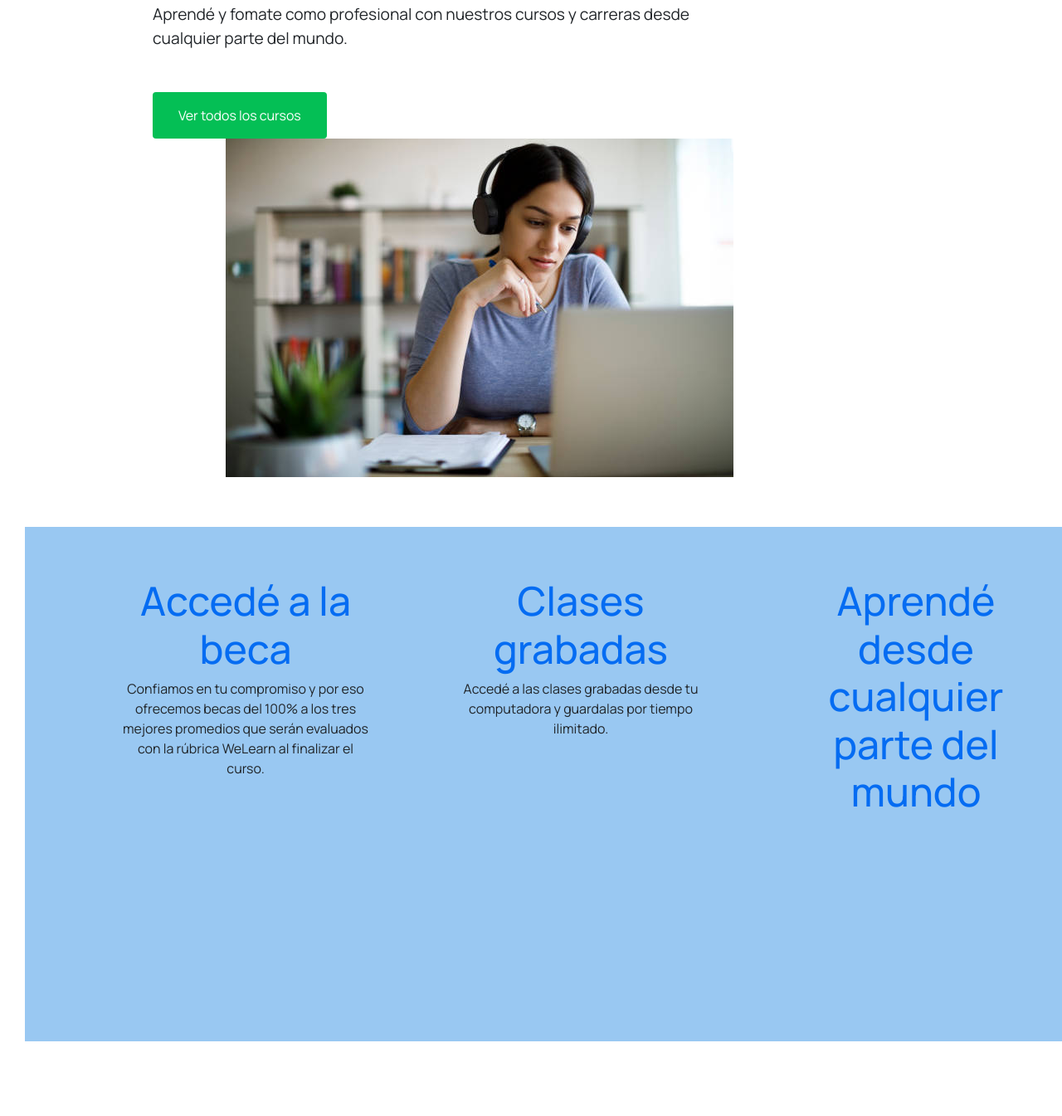
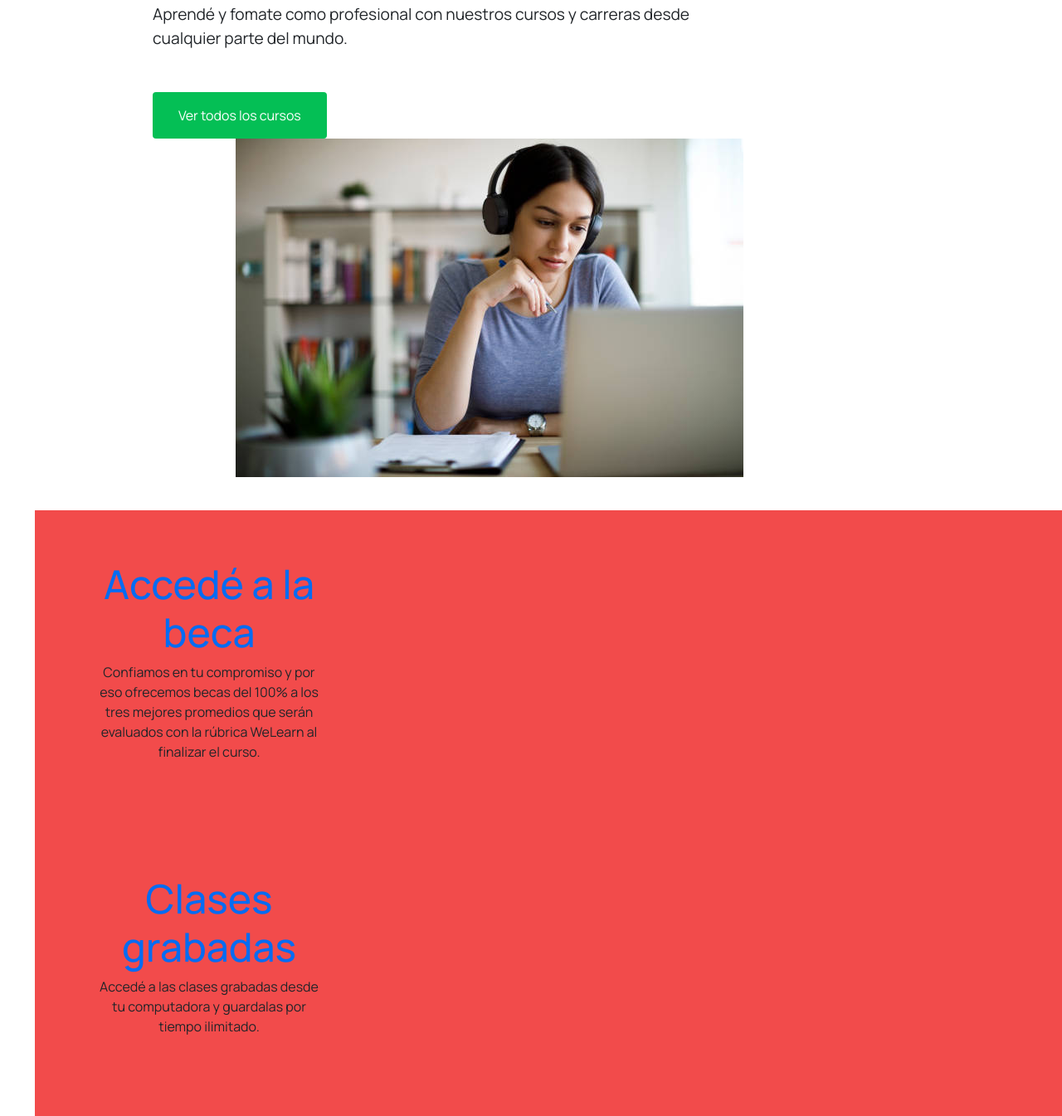
Before and after one commit to catacasa123/WeLearn, a plain HTML site: page index.html in a window 1280 px wide. Shown: the part 455-1800 px from the top of the page at 83% size. Drawn offline with nearby package versions, Linux system fonts and the light colour scheme.

Commit message:
arme row y column

```diff
--- a/css/estilos.css
+++ b/css/estilos.css
@@ -16,6 +16,7 @@
     .beneficios{
         display: flex;
         flex-direction: column;
+        flex-wrap: wrap;
     }
     .imagenPlataforma{
         width: 800px;
@@ -58,7 +59,11 @@
             display: flex;
             flex-wrap: wrap;
         }
-
+        .beneficios{
+            display: flex;
+            flex-direction: column;
+            background-color: #F24B4B;
+        }
     }
 
 }
--- a/index.html
+++ b/index.html
@@ -20,7 +20,7 @@
 <body>
     <div class="container-fluid">
         <header class="row barra">
-            <nav class="barra__menu">
+            <nav class="col-12 barra__menu">
                 <ul class="barra__secciones">
                     <a href="./index.html"><img class="barra__logo" src="./multimedia/logo_blanco.png" alt="logo"></a>
                     <li><a href="./paginas/Cursos.html">Cursos</a></li>
@@ -32,28 +32,28 @@
         </header>
         <main>
             <div class="row plataforma">
-                <div class="plataforma__tituloparrafo">
-                    <h1 class="plataforma__titulo">Plataforma de aprendizaje 100% online</h1>
-                        <p class="plataforma__parrafo">Aprendé y fomate como profesional con nuestros cursos y carreras desde cualquier parte del mundo.</p>
-                        <a class="btn" href="./paginas/Cursos.html">Ver todos los cursos</a>
+                <div class="col-12 plataforma__tituloparrafo">
+                    <h1 class="col-12 plataforma__titulo">Plataforma de aprendizaje 100% online</h1>
+                        <p class="col-6 plataforma__parrafo">Aprendé y fomate como profesional con nuestros cursos y carreras desde cualquier parte del mundo.</p>
+                        <a class=" btn" href="./paginas/Cursos.html">Ver todos los cursos</a>
                         <!--poner una imagen-->
-                </div>
-                <div class="imagenPlataforma">
-                    <!--<img src="./multimedia/varonestudiando.jpg" alt="varonestudiando">-->
-                    <div class="fotomujer"><img src="./multimedia/mujerestudiando.jpg" alt="mujerestudiando"></div>
+                        <div class="col-6 imagenPlataforma">
+                            <!--<img src="./multimedia/varonestudiando.jpg" alt="varonestudiando">-->
+                            <div class="fotomujer"><img src="./multimedia/mujerestudiando.jpg" alt="mujerestudiando"></div>
+                        </div>
                 </div>
             </div>
-            <section class="row tresBeneficios">
-                <div class="beneficios">
-                    <div class="beca">
+            <section class="tresBeneficios">
+                <div class="row beneficios">
+                    <div class="col-4 beca">
                         <h2 class="beca__titulo">Accedé a la beca</h2>
                         <p>Confiamos en tu compromiso y por eso ofrecemos becas del 100% a los tres mejores promedios que serán evaluados con la rúbrica WeLearn al finalizar el curso.</p>
                     </div>
-                    <div class="grabaciones">
+                    <div class="col-4 grabaciones">
                         <h2 class="grabaciones__titulo">Clases grabadas</h2>
                         <p>Accedé a las clases grabadas desde tu computadora y guardalas por tiempo ilimitado.</p>
                     </div>
-                    <div class="mundo">
+                    <div class="col-4 mundo">
                         <h2 class="mundo__titulo">Aprendé desde cualquier parte del mundo</h2>
                     </div>
                 </div>
```
